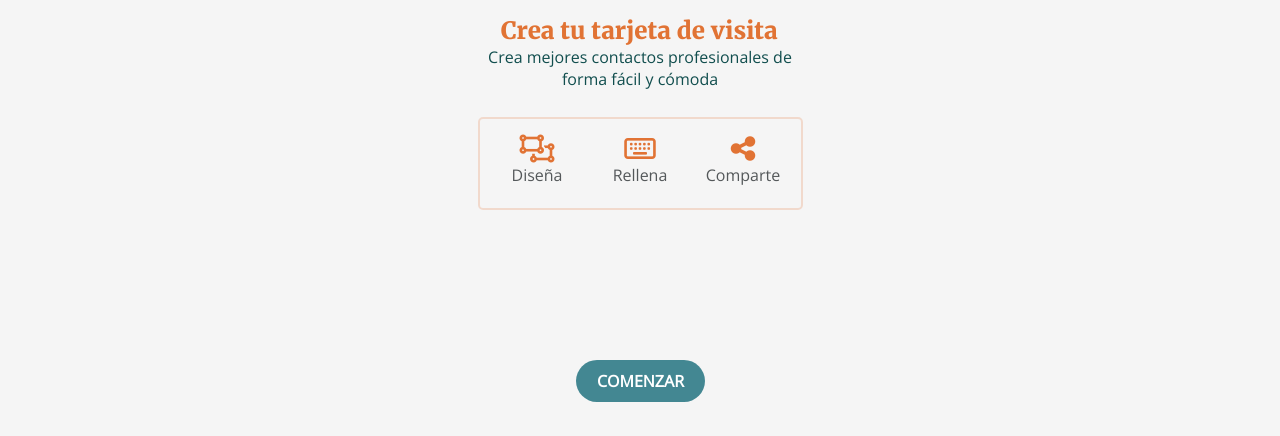
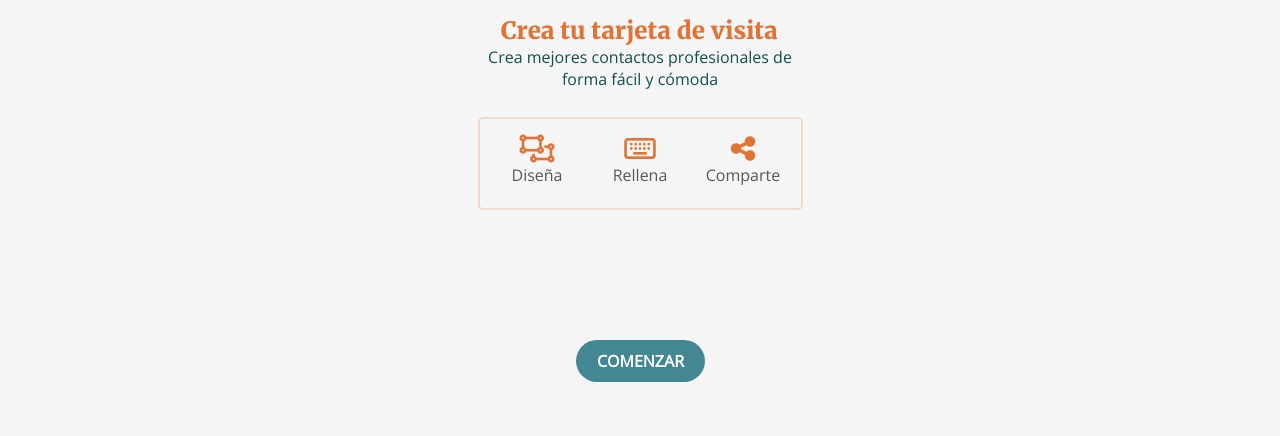
Before and after one commit to nlsabariego/project-promo-h-module-2-team-1-morning, a website: page docs/index.html in a window 1280 px wide. Shown: the part 156-592 px from the top of the page. Drawn offline with nearby package versions, Linux system fonts and the light colour scheme; files that its build step writes are made by us from their sources.

Commit message:
change margins landing

```diff
--- a/_src/assets/scss/layout/_landing-main.scss
+++ b/_src/assets/scss/layout/_landing-main.scss
@@ -143,6 +143,6 @@
   text-transform: $textTransformTitle;
   margin: 3.86rem 10.1rem 3rem 9rem;
   @media all and (min-width: 768px) {
-    margin: 15rem 31.9rem 5.9rem 32rem;
+    margin: 13rem 31.9rem 5.9rem 32rem;
   }
 }
```
